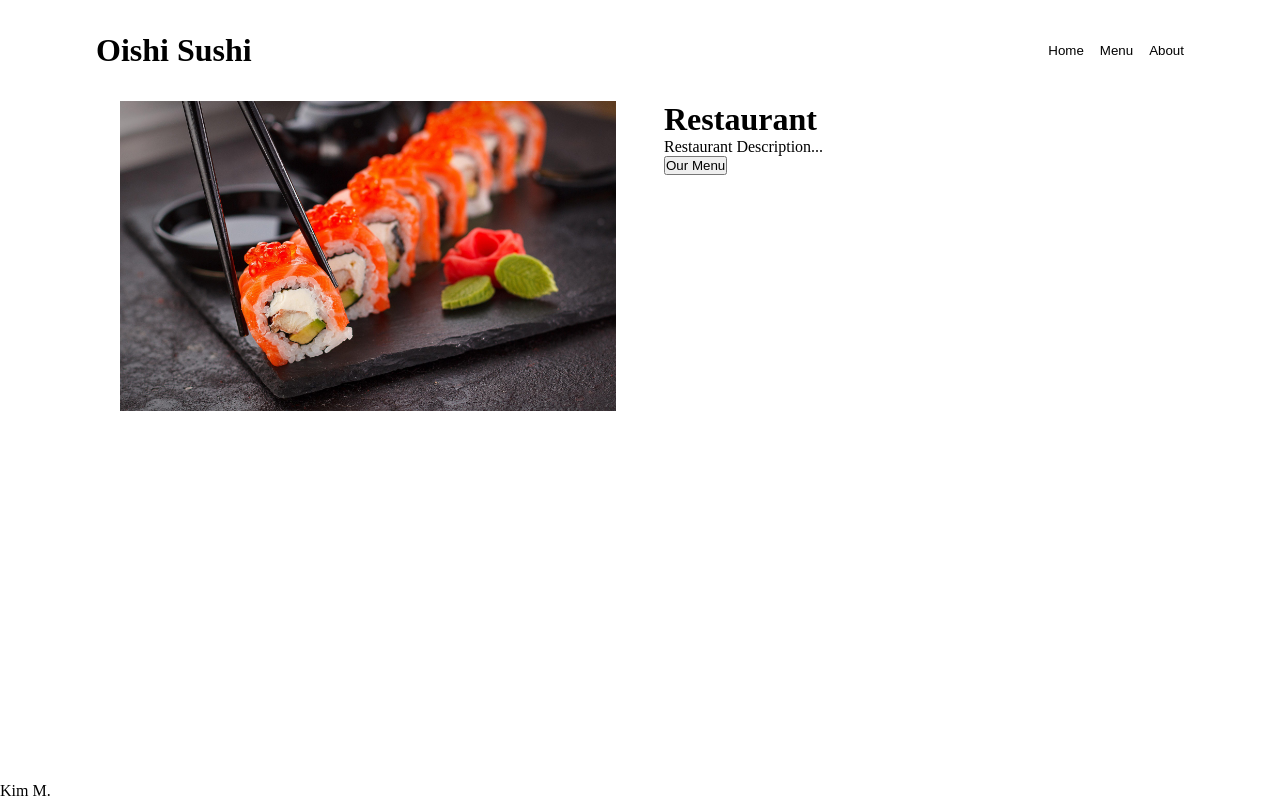
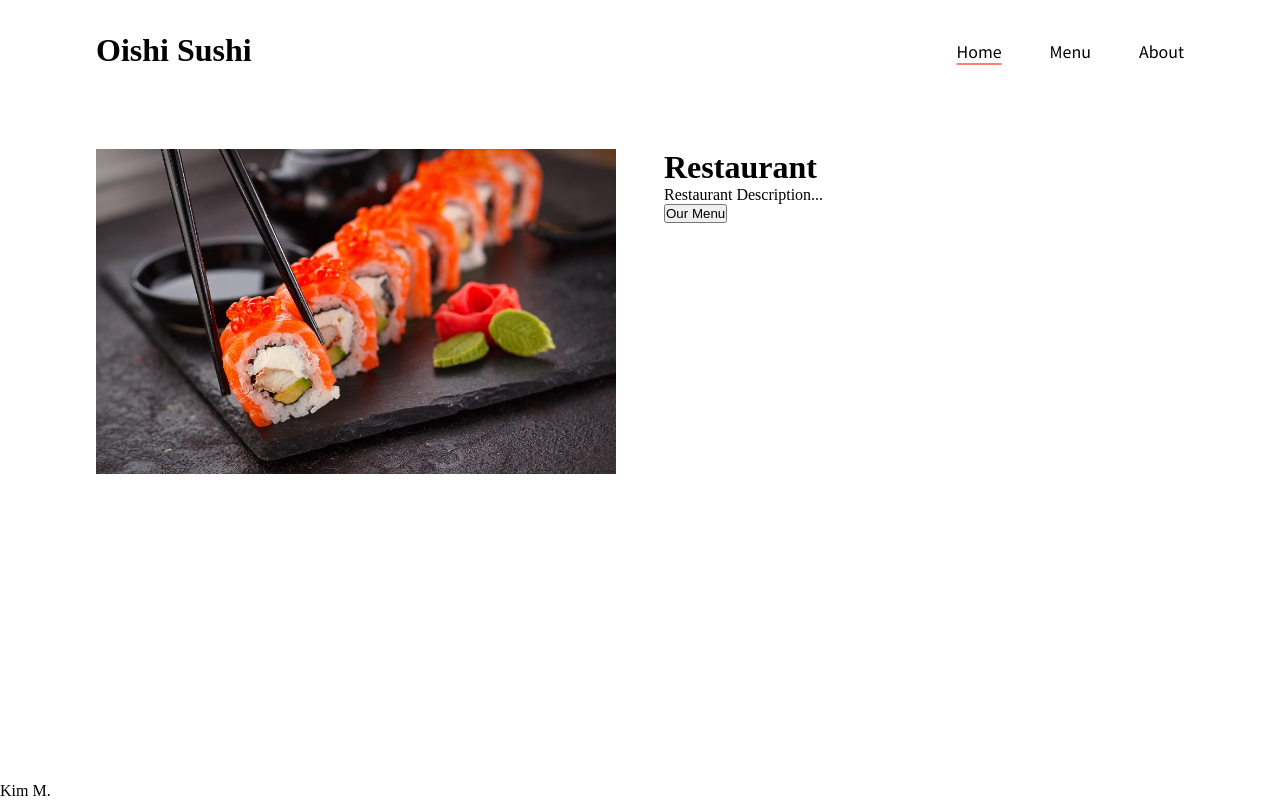
Before and after one commit to KimMillena/restaurant, a website built with webpack: page src/template.html in a window 1280 px wide. Both pictures are taken after a click on the button "Home". Built offline with nearby package versions, Linux system fonts and the light colour scheme.

Commit message:
Add nav bar styles

```diff
--- a/src/styles.css
+++ b/src/styles.css
@@ -24,24 +24,32 @@ header {
 
 nav {
     display: flex;
-    gap: 1rem;
+    gap: 3rem;
+}
+
+.restaurant-name {
+    font-family: var(--primary-font), serif;
 }
 
 .nav-btn {
+    font-family: var(--secondary-font);
+    font-size: 1rem;
     background: none;
     border: none;
     cursor: pointer;
 }
 
-.nav-btn:hover {
+.nav-btn:hover, .nav-btn:focus {
     text-decoration: underline;
+    text-decoration-color: #FA8072;
+    text-decoration-thickness: 0.15rem;
     text-underline-offset: 0.3rem;
 }
 
 /* CONTENT STYLINGS */
 
 #content {
-    margin: 0 7.5rem;
+    padding: 3rem 6rem;
 }
 
 .hero-section {
```
